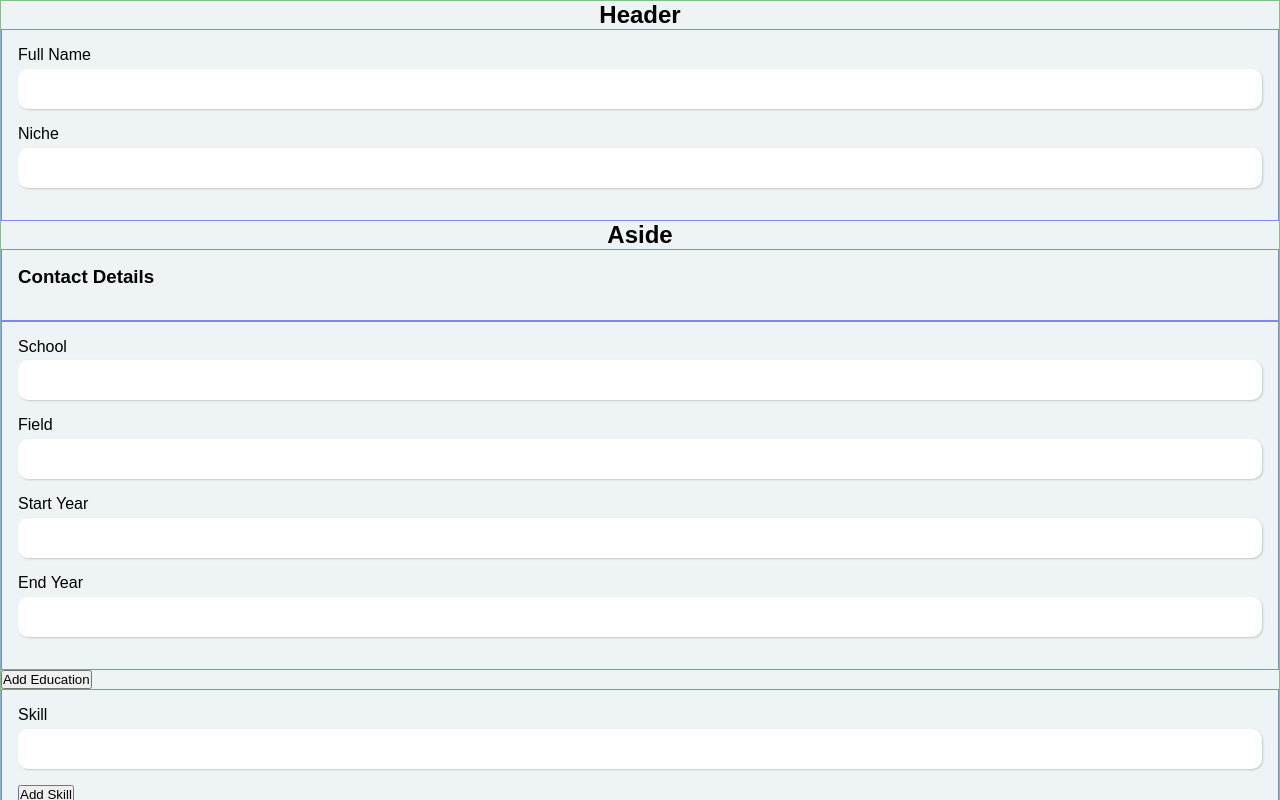
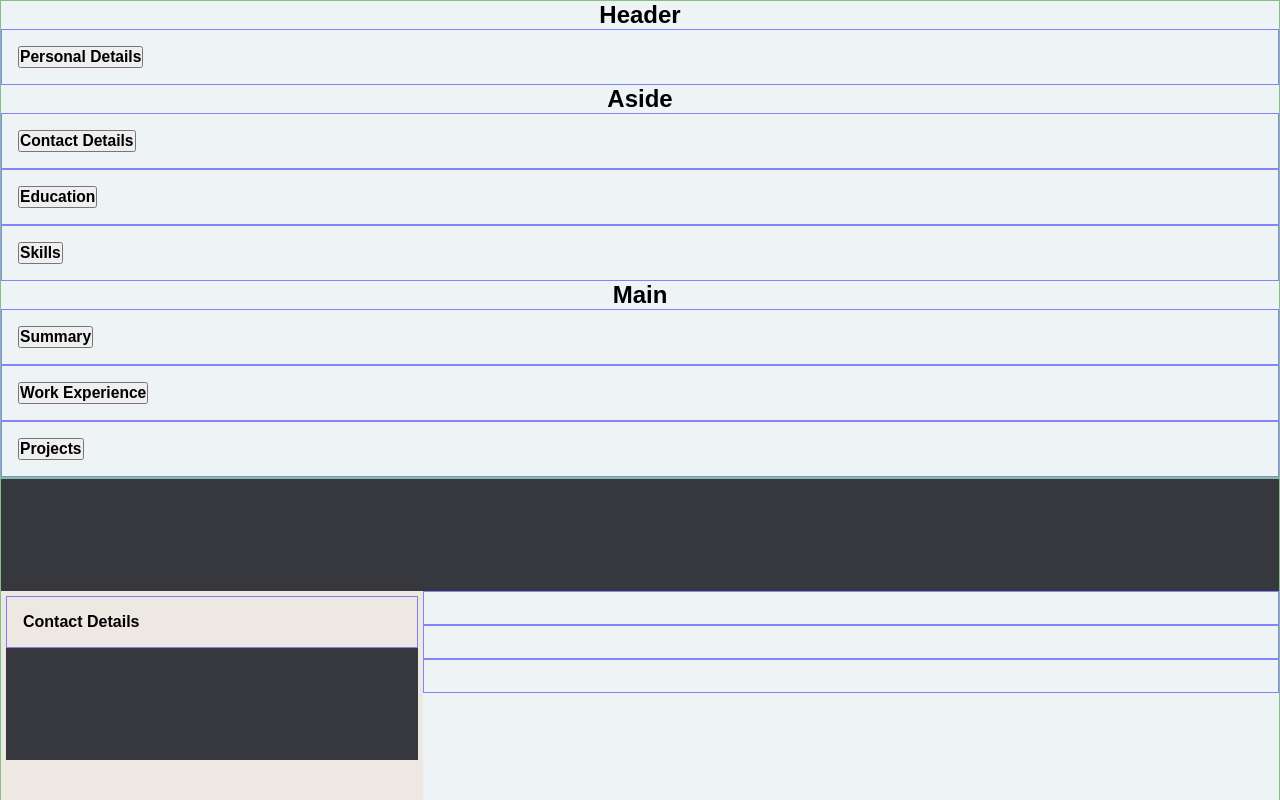
Before and after one commit to john0ground/CV-App, a React (Vite) app: page / in a window 1280 px wide. Shown: the top 800 px of the page. Built offline with nearby package versions, Linux system fonts and the light colour scheme.

Commit message:
implement accordion in cv-editor

```diff
--- a/src/components/CV.tsx
+++ b/src/components/CV.tsx
@@ -1,10 +1,10 @@
-import { CvHeader, HeaderInputs, HeaderHandler, Details as HeaderDetails } from './Header';
-import { CvContact, ContactInputs, ContactHandler, Details as ContactDetails } from './Contact';
-import { CvSummary, SummaryInput, SummaryHandler, Details as SummaryDetails } from './Summary';
-import { CvEducation, EducationInputs, AddEducation, EducationHandler, Details as EducationDetails } from './Education';
+import { HeaderEditSection, CvHeader, HeaderHandler, Details as HeaderDetails } from './Header';
+import { ContactEditSection, CvContact, ContactHandler, Details as ContactDetails } from './Contact';
+import { SummaryEditSection, CvSummary, SummaryHandler, Details as SummaryDetails } from './Summary';
+import { EducationEditSection, CvEducation, AddEducation, EducationHandler, Details as EducationDetails } from './Education';
 import { WorkEditSection, CvWork, WorkHandler, AddWork, Details as WorkDetails } from './Work';
-import { ProjectInputs, CvProject, ProjectHandler, AddProject, Details as ProjectDetails } from './Projects';
-import { SkillInput, CvSkill, AddSkill, Details as SkillDetails } from './Skills';
+import { ProjectEditSection, CvProject, ProjectHandler, AddProject, Details as ProjectDetails } from './Projects';
+import { SkillEditSection, CvSkill, AddSkill, Details as SkillDetails } from './Skills';
 
 import './../style/style.scss';
 
@@ -57,32 +57,21 @@ export default function Cv({
             <div className='editor'>
                 <div className="editor-header">
                     <h2>Header</h2>
-                    <HeaderInputs details={headerDetails} handleChange={handleHeader} />
+                    <HeaderEditSection headerDetails={headerDetails} handleChange={handleHeader} />
                 </div>
 
                 <div className="editor-aside">
                     <h2>Aside</h2>
-                    <ContactInputs details={contactDetails} handleChange={handleContact} />
-
-                    {educationDetails.map((education) => (
-                        <EducationInputs key={education.key} details={education} handleChange={handleEducation} />
-                    ))}
-                    <button onClick={addEducation}>Add Education</button>
-
-                    <SkillInput addSkill={addSkill} />
+                    <ContactEditSection contactDetails={contactDetails} handleChange={handleContact} />
+                    <EducationEditSection educationDetails={educationDetails} handleChange={handleEducation} addData={addEducation}/>
+                    <SkillEditSection addData={addSkill} />
                 </div>
 
                 <div className="editor-main">
                     <h2>Main</h2>
-                    <SummaryInput details={summaryDetails} handleChange={handleSummary} />
-
-                    <WorkEditSection workDetails={workDetails} handleChange={handleWork}/>
-                    <button onClick={addWork}>Add Work</button>
-
-                    {projectDetails.map((project) => (
-                        <ProjectInputs key={project.key} details={project} handleChange={handleProject} />
-                    ))}
-                    <button onClick={addProject}>Add Project</button>
+                    <SummaryEditSection summaryDetails={summaryDetails} handleChange={handleSummary} />
+                    <WorkEditSection workDetails={workDetails} handleChange={handleWork} addData={addWork}/>
+                    <ProjectEditSection projectDetails={projectDetails} handleChange={handleProject} addData={addProject} />
                 </div>
             </div>
 
--- a/src/components/Contact.tsx
+++ b/src/components/Contact.tsx
@@ -3,8 +3,13 @@ import { TextInput } from "./Inputs";
 export type ContactHandler = (value:string, key:string) => void;
 export interface Details { email:string, contactNumber:string, address:string, active:boolean, key:string }
 
-interface ContactInputsProps {
+interface ContactEditorProps {
     details: Details;
+    handleChange: ContactHandler;
+}
+
+interface ContactEditSectionProps {
+    contactDetails: Details;
     handleChange: ContactHandler;
 }
 
@@ -12,12 +17,9 @@ interface CvContactProps {
     details: Details
 }
 
-export function ContactInputs({ details, handleChange }: ContactInputsProps) {
-    const [displayActive, setDisplayActive] = useState(false);
-
+function ContactEditor({ details, handleChange }: ContactEditorProps) {
     return (
-        <section className="data-editor" data-active={displayActive}>
-            <h3 onClick={() => setDisplayActive(!displayActive)}>Contact Details</h3>
+        <section className="data-editor">
             <div className="data-inputs">
                 <div className="input-row">
                     <TextInput
@@ -51,6 +53,20 @@ export function ContactInputs({ details, handleChange }: ContactInputsProps) {
     );
 }
 
+export function ContactEditSection({ contactDetails, handleChange }: ContactEditSectionProps) {
+    const [displayActive, setDisplayActive] = useState(false);
+
+    return (
+        <section className="data-editor-section" data-active={displayActive}>
+            <button className="data-expand-btn" onClick={() => setDisplayActive(!displayActive)}>
+                <h3>Contact Details</h3>
+            </button>
+            <div className="data-editors">
+                <ContactEditor key={contactDetails.key} details={contactDetails} handleChange={handleChange} />
+            </div>
+        </section>
+    );
+}
 
 export function CvContact( { details }: CvContactProps) {
     return(
--- a/src/components/Education.tsx
+++ b/src/components/Education.tsx
@@ -1,3 +1,4 @@
+import { useState } from "react";
 import { TextInput } from "./Inputs";
 export type EducationHandler = (value:string, property: keyof Details, key:string) => void;
 export type AddEducation = () => void;
@@ -9,18 +10,30 @@ export interface Details {
     key: string
 }
 
-interface EducationInputsProps {
+interface EducationEditorProps {
     details: Details;
     handleChange: EducationHandler;
+}
+
+interface EducationEditSectionProps {
+    educationDetails: Details[];
+    handleChange: EducationHandler;
+    addData: AddEducation;
 }
 
 interface CvEducationProps {
     details: Details
 }
 
-export function EducationInputs({ details, handleChange }: EducationInputsProps) {
+function EducationEditor({ details, handleChange }: EducationEditorProps) {
+    const [displayActive, setDisplayActive] = useState(false);
+
     return (
-        <section className="education-inputs">
+        <section className="data-editor" data-active={displayActive}>
+            <button className="data-expand-btn" onClick={() => setDisplayActive(!displayActive)}>
+                <h3>{details.school}</h3>
+            </button>
+            <div className="data-inputs">
                 <div className="input-row">
                     <TextInput
                         label='School'
@@ -57,6 +70,25 @@ export function EducationInputs({ details, handleChange }: EducationInputsProps)
                         onChange={(e: { target: { value: string; }; }) => handleChange(e.target.value, 'endYear', details.key)}
                     />
                 </div>
+            </div>
+        </section>
+    );
+}
+
+export function EducationEditSection({ educationDetails, handleChange, addData }: EducationEditSectionProps) {
+    const [displayActive, setDisplayActive] = useState(false);
+
+    return (
+        <section className="data-editor-section" data-active={displayActive}>
+            <button className="data-expand-btn" onClick={() => setDisplayActive(!displayActive)}>
+                <h3>Education</h3>
+            </button>
+            <div className="data-editors">
+                {educationDetails.map((work) => (
+                    <EducationEditor key={work.key} details={work} handleChange={handleChange} />
+                ))}
+                <button onClick={addData}>Add Education</button>
+            </div>
         </section>
     );
 }
--- a/src/components/Header.tsx
+++ b/src/components/Header.tsx
@@ -1,9 +1,15 @@
+import { useState } from "react";
 import { TextInput } from "./Inputs";
 export type HeaderHandler = (value:string, key:string) => void;
 export interface Details { fullName:string, niche:string, key:string }
 
-interface HeaderInputsProps {
+interface HeaderEditorProps {
     details: Details;
+    handleChange: HeaderHandler;
+}
+
+interface HeaderEditSectionProps {
+    headerDetails: Details;
     handleChange: HeaderHandler;
 }
 
@@ -11,9 +17,10 @@ interface CvHeaderProps {
     details: Details
 }
 
-function HeaderInputs({ details, handleChange }: HeaderInputsProps) {
+function HeaderEditor({ details, handleChange }: HeaderEditorProps) {
     return (
-        <section className="header-inputs">
+        <section className="data-editor">
+            <div className="data-inputs">
                 <div className="input-row">
                     <TextInput
                         label='Full Name'
@@ -32,11 +39,27 @@ function HeaderInputs({ details, handleChange }: HeaderInputsProps) {
                         onChange={(e: { target: { value: string; }; }) => handleChange(e.target.value, 'niche')}
                     />
                 </div>
+            </div>
         </section>
     );
 }
 
-function CvHeader({ details }: CvHeaderProps) {
+export function HeaderEditSection({ headerDetails, handleChange }: HeaderEditSectionProps) {
+    const [displayActive, setDisplayActive] = useState(false);
+
+    return (
+        <section className="data-editor-section" data-active={displayActive}>
+            <button className="data-expand-btn" onClick={() => setDisplayActive(!displayActive)}>
+                <h3>Personal Details</h3>
+            </button>
+            <div className="data-editors">
+                <HeaderEditor key={headerDetails.key} details={headerDetails} handleChange={handleChange} />
+            </div>
+        </section>
+    );
+}
+
+export function CvHeader({ details }: CvHeaderProps) {
     return (
         <header>
             <h1>{details.fullName}</h1>
@@ -44,5 +67,3 @@ function CvHeader({ details }: CvHeaderProps) {
         </header>
     );
 }
-
-export { HeaderInputs, CvHeader }
--- a/src/components/Projects.tsx
+++ b/src/components/Projects.tsx
@@ -1,20 +1,33 @@
+import { useState } from "react";
 import { TextInput } from "./Inputs";
 export type ProjectHandler = (value:string, property: keyof Details, key:string) => void;
 export type AddProject = () => void;
 export interface Details { project:string, description:string, key:string }
 
-interface ProjectInputsProps {
+interface ProjectEditorProps {
     details: Details;
     handleChange: ProjectHandler;
+}
+
+interface ProjectEditSectionProps {
+    projectDetails: Details[];
+    handleChange: ProjectHandler;
+    addData: AddProject;
 }
 
 interface CvProjectProps {
     details: Details
 }
 
-export function ProjectInputs({details, handleChange}: ProjectInputsProps) {
+function ProjectEditor({details, handleChange}: ProjectEditorProps) {
+    const [displayActive, setDisplayActive] = useState(false);
+
     return (
-        <section className="project-inputs">
+        <section className="data-editor" data-active={displayActive}>
+            <button className="data-expand-btn" onClick={() => setDisplayActive(!displayActive)}>
+                <h3>{details.project}</h3>
+            </button>
+            <div className="data-inputs">
                 <div className="input-row">
                     <TextInput
                         label='Project'
@@ -33,6 +46,25 @@ export function ProjectInputs({details, handleChange}: ProjectInputsProps) {
                         onChange={(e: { target: { value: string; }; }) => handleChange(e.target.value, 'description', details.key)}
                     />
                 </div>
+            </div>
+        </section>
+    );
+}
+
+export function ProjectEditSection({ projectDetails, handleChange, addData }: ProjectEditSectionProps) {
+    const [displayActive, setDisplayActive] = useState(false);
+
+    return (
+        <section className="data-editor-section" data-active={displayActive}>
+            <button className="data-expand-btn" onClick={() => setDisplayActive(!displayActive)}>
+                <h3>Projects</h3>
+            </button>
+            <div className="data-editors">
+                {projectDetails.map((work) => (
+                    <ProjectEditor key={work.key} details={work} handleChange={handleChange} />
+                ))}
+                <button onClick={addData}>Add Project</button>
+            </div>
         </section>
     );
 }
--- a/src/components/Skills.tsx
+++ b/src/components/Skills.tsx
@@ -8,15 +8,19 @@ export interface Details {
     key: string;
 }
 
-interface SkillInputProps {
+interface SkillEditorProps {
     addSkill: AddSkill;
+}
+
+interface SkillEditSectionProps {
+    addData: AddSkill;
 }
 
 interface CvSkillProps {
     details: Details;
 }
 
-export function SkillInput({ addSkill }:SkillInputProps) {
+function SkillEditor({ addSkill }: SkillEditorProps) {
     const [inputData, setInputData] = useState('');
 
     function handleAddSkill() {
@@ -26,7 +30,8 @@ export function SkillInput({ addSkill }:SkillInputProps) {
     }
 
     return (
-        <section className="skill-input">
+        <section className="data-editor">
+            <div className="data-inputs">
                 <TextInput
                     label='Skill'
                     name='skill'
@@ -34,7 +39,23 @@ export function SkillInput({ addSkill }:SkillInputProps) {
                     value={inputData}
                     onChange={(e: { target: { value: string; }; }) => setInputData(e.target.value)}
                 />
+            </div>
             <button onClick={handleAddSkill}>Add Skill</button>
+        </section>
+    );
+}
+
+export function SkillEditSection({ addData }: SkillEditSectionProps) {
+    const [displayActive, setDisplayActive] = useState(false);
+
+    return (
+        <section className="data-editor-section" data-active={displayActive}>
+            <button className="data-expand-btn" onClick={() => setDisplayActive(!displayActive)}>
+                <h3>Skills</h3>
+            </button>
+            <div className="data-editors">
+                <SkillEditor addSkill={addData} />
+            </div>
         </section>
     );
 }
--- a/src/components/Summary.tsx
+++ b/src/components/Summary.tsx
@@ -1,9 +1,15 @@
+import { useState } from "react";
 import { TextInput } from "./Inputs";
 export type SummaryHandler = (value:string) => void;
 export interface Details { summary:string, key:string }
 
-interface SummaryInputsProps {
+interface SummaryEditorProps {
     details: Details;
+    handleChange: SummaryHandler;
+}
+
+interface SummaryEditSectionProps {
+    summaryDetails: Details;
     handleChange: SummaryHandler;
 }
 
@@ -11,9 +17,10 @@ interface CvSummaryProps {
     details: Details;
 }
 
-export function SummaryInput({ details, handleChange }: SummaryInputsProps) {
+function SummaryEditor({ details, handleChange }: SummaryEditorProps) {
     return (
-        <section className="summary-input">
+        <section className="data-editor">
+            <div className="data-inputs">
                 <TextInput
                     label='Summary'
                     name='summary'
@@ -21,6 +28,22 @@ export function SummaryInput({ details, handleChange }: SummaryInputsProps) {
                     value={details.summary}
                     onChange={(e: { target: { value: string; }; }) => handleChange(e.target.value)}
                 />
+            </div>
+        </section>
+    );
+}
+
+export function SummaryEditSection({ summaryDetails, handleChange }: SummaryEditSectionProps) {
+    const [displayActive, setDisplayActive] = useState(false);
+
+    return (
+        <section className="data-editor-section" data-active={displayActive}>
+            <button className="data-expand-btn" onClick={() => setDisplayActive(!displayActive)}>
+                <h3>Summary</h3>
+            </button>
+            <div className="data-editors">
+                <SummaryEditor key={summaryDetails.key} details={summaryDetails} handleChange={handleChange} />
+            </div>
         </section>
     );
 }
--- a/src/components/Work.tsx
+++ b/src/components/Work.tsx
@@ -20,6 +20,7 @@ interface WorkEditorProps {
 interface WorkEditSectionProps {
     workDetails: Details[];
     handleChange: WorkHandler;
+    addData: AddWork;
 }
 
 interface CvWorkProps {
@@ -27,12 +28,12 @@ interface CvWorkProps {
 }
 
 function WorkEditor({ details, handleChange }: WorkEditorProps) {
-    const [displayActive, setDisplayActive] = useState(true);
+    const [displayActive, setDisplayActive] = useState(false);
 
     return (
         <section className="data-editor" data-active={displayActive}>
             <button className="data-expand-btn" onClick={() => setDisplayActive(!displayActive)}>
-                <h3 onClick={() => setDisplayActive(!displayActive)}>{details.positionTitle}</h3>
+                <h3>{details.positionTitle}</h3>
             </button>
             <div className="data-inputs">
                 <div className="input-row">
@@ -94,7 +95,7 @@ function WorkEditor({ details, handleChange }: WorkEditorProps) {
     );
 }
 
-export function WorkEditSection({ workDetails, handleChange }: WorkEditSectionProps) {
+export function WorkEditSection({ workDetails, handleChange, addData }: WorkEditSectionProps) {
     const [displayActive, setDisplayActive] = useState(false);
 
     return (
@@ -106,6 +107,7 @@ export function WorkEditSection({ workDetails, handleChange }: WorkEditSectionPr
                 {workDetails.map((work) => (
                     <WorkEditor key={work.key} details={work} handleChange={handleChange} />
                 ))}
+                <button onClick={addData}>Add Work</button>
             </div>
         </section>
     );
--- a/src/style/style.scss
+++ b/src/style/style.scss
@@ -35,29 +35,33 @@ input {
         text-align: center;
     }
 
+    .data-editor-section {
         .data-editors {
             overflow: hidden;
         }
 
-    .data-editor-section[data-active="true"] .data-editors {
+        &[data-active="true"] .data-editors {
             max-height: fit-content;
         }
 
-    .data-editor-section[data-active="false"] .data-editors {
+        &[data-active="false"] .data-editors {
             max-height: 0;
         }
+    }
 
+    .data-editor {
         .data-inputs {
             margin-top: 1rem;
             overflow: hidden;
         }
 
-    .data-editor[data-active="true"] .data-inputs {
+        &[data-active="true"] .data-inputs {
             max-height: fit-content;
         }
 
-    .data-editor[data-active="false"] .data-inputs {
+        &[data-active="true"] .data-inputs {
             max-height: 0;
+        }
     }
 }
 
```
Lines whose indentation alone changed are shown as unchanged.
